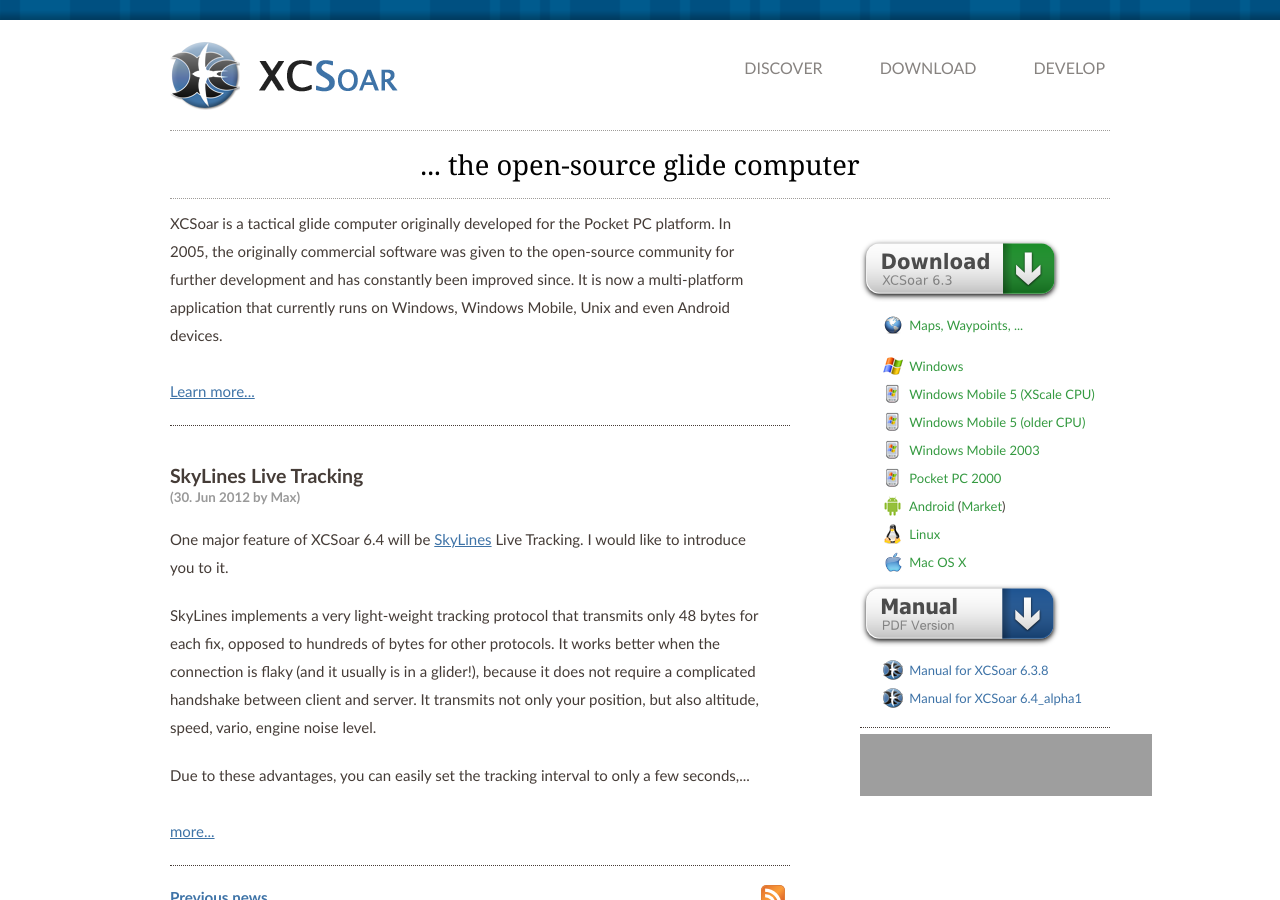
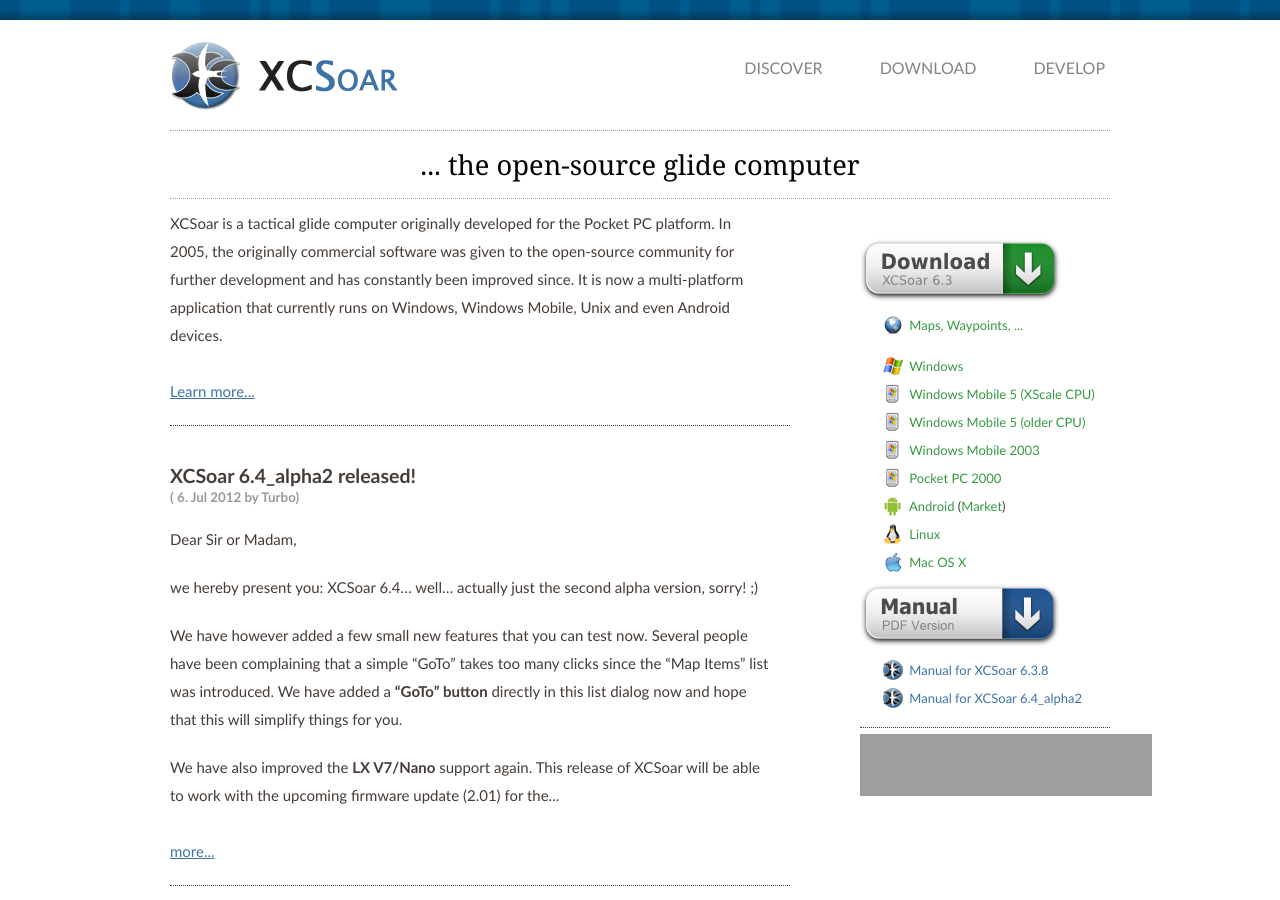
Before and after one commit to XCSoar/website, a Jekyll site: the page built from index.html, in a window 1280 px wide and 900 px high. Built offline with Jekyll 4.4.1, drawn with Linux system fonts in a browser that asks for light colours; grey boxes are pictures that could not be loaded.

Commit message:
release 6.4_alpha2

```diff
--- a/_config.yml
+++ b/_config.yml
@@ -1,7 +1,7 @@
 permalink: /discover/:year/:month/:day/:title.html
 
 xcsoar_stable_version: 6.3.8
-xcsoar_testing_version: 6.4_alpha1
+xcsoar_testing_version: 6.4_alpha2
 xcsoar_old_version: 6.2.6
 
 xcsoar_next_milestone: 'XCSoar 6.4'
--- /dev/null
+++ b/_posts/2012-07-06-XCSoar_6.4_alpha2_released.md
@@ -0,0 +1,47 @@
+---
+layout: post
+color: blue
+title: XCSoar 6.4_alpha2 released!
+author: Turbo
+---
+Dear Sir or Madam,
+
+we hereby present you: XCSoar 6.4... well... actually just the second alpha
+version, sorry! ;)
+
+We have however added a few small new features that you can test now. Several
+people have been complaining that a simple "GoTo" takes too many clicks since
+the "Map Items" list was introduced. We have added a __"GoTo" button__ directly
+in this list dialog now and hope that this will simplify things for you.
+
+We have also improved the __LX V7/Nano__ support again. This release of XCSoar
+will be able to work with the upcoming firmware update (2.01) for the LX V7,
+which makes it much easier to detect and configure the device that is providing
+the V7 with GPS information (e.g. the LX Nano).
+
+We had slightly changed the __audio vario__ sound parameters for the last
+release and some pilots had mixed feelings about that. This new version will let
+you configure them yourself through the usual configuration dialog.
+
+There is one important change now for all users that have gotten used to the
+__final glide infobox mode__: We have made this mode optional and the default is
+now to disable it. That means that if you want a special set of infoboxes for
+the final glide you will have to activate that option explicitly after
+installing this release!
+
+Aside from these new things a few bugs have been fixed. There was for example a
+problem in the first alpha version with __waypoint files__ that included umlauts
+and other special characters. This should be fixed now!
+
+Change log:
+
+ <{{ site.download_server_url }}6.4_alpha2/NEWS.txt>
+
+Download:
+
+ [http://www.xcsoar.org/download/latest.html](/download/latest.html)
+ <{{ site.download_server_url }}6.4_alpha2/>
+ <https://market.android.com/details?id=org.xcsoar.testing>
+
+The next maintenance release will be 6.3.9, to be released on demand.
+The next major release will be 6.4, going beta soon.
```
